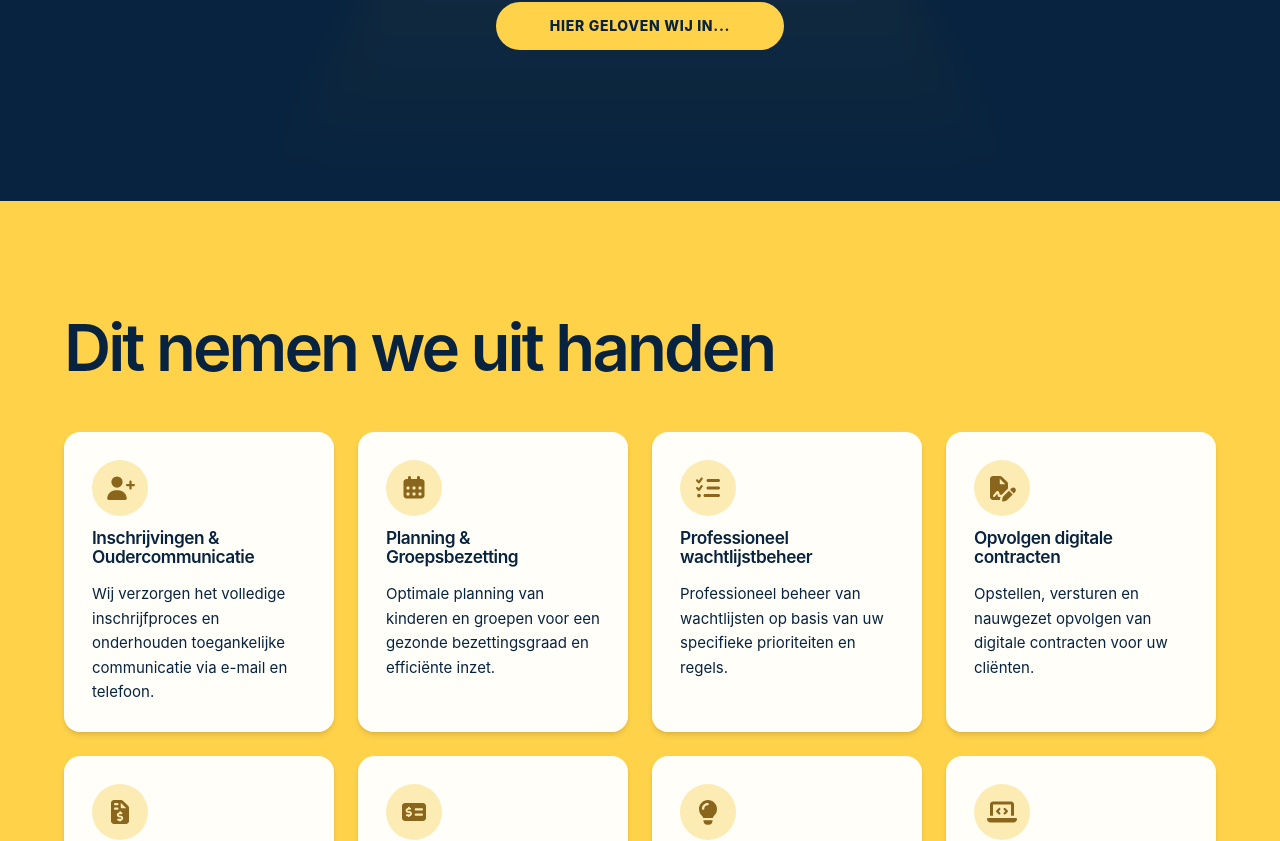
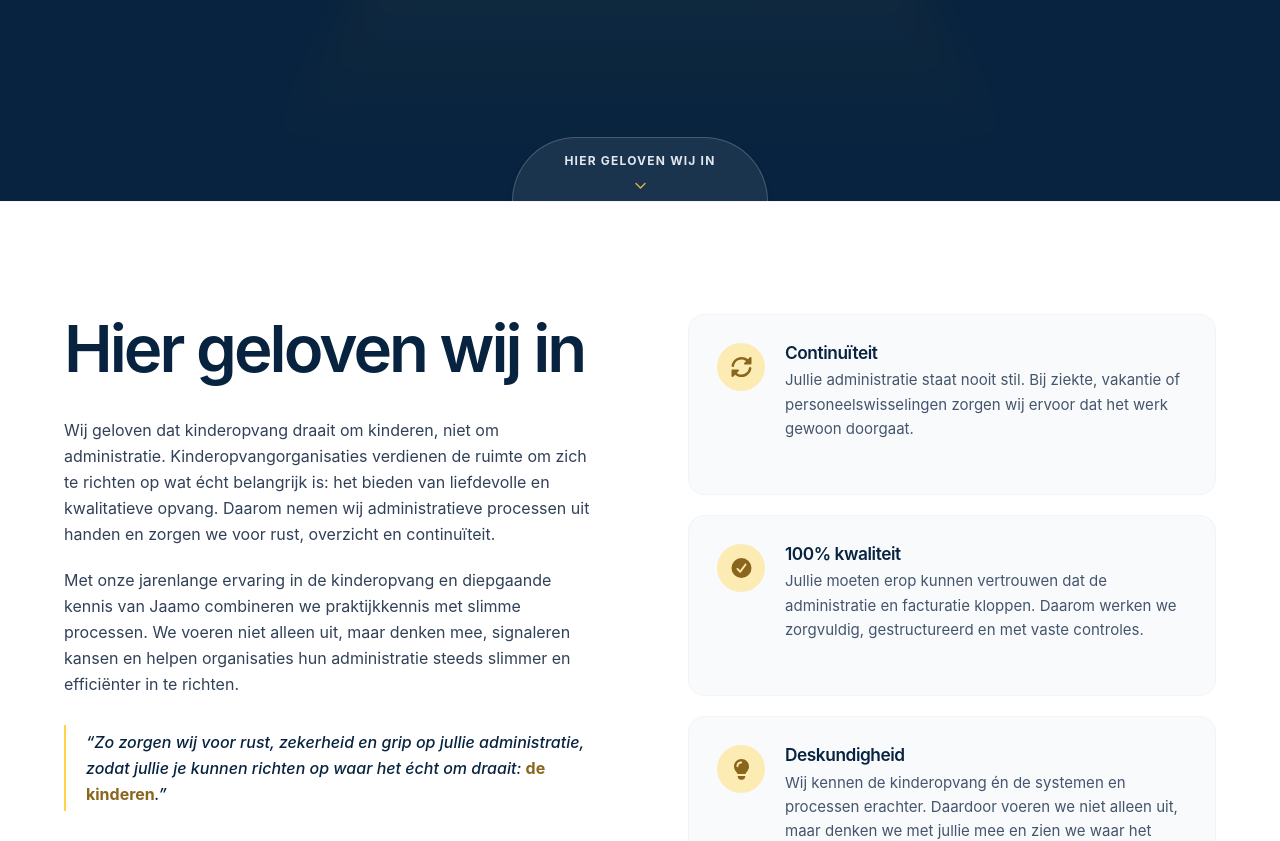
Before and after one commit to k33n8nc/lumi, a Nuxt app: page / in a window 1280 px wide. Shown: the part 599-1440 px from the top of the page. Built offline with nearby package versions, Linux system fonts and the light colour scheme.

Commit message:
Simplify - remove animations pt3

```diff
--- /dev/null
+++ b/app/components/BeliefsSection.vue
@@ -0,0 +1,101 @@
+<script setup lang="ts">
+import { ref } from 'vue'
+import { FontAwesomeIcon } from '@fortawesome/vue-fontawesome'
+import {
+  faCircleCheck,
+  faLightbulb,
+  faRotate
+} from '@fortawesome/free-solid-svg-icons'
+import { ScrollSmoother } from 'gsap/ScrollSmoother'
+
+const sectionRef = ref<HTMLElement | null>(null)
+
+const beliefs = [
+  {
+    icon: faRotate,
+    title: 'Continuïteit',
+    text: 'Jullie administratie staat nooit stil. Bij ziekte, vakantie of personeelswisselingen zorgen wij ervoor dat het werk gewoon doorgaat.'
+  },
+  {
+    icon: faCircleCheck,
+    title: '100% kwaliteit',
+    text: 'Jullie moeten erop kunnen vertrouwen dat de administratie en facturatie kloppen. Daarom werken we zorgvuldig, gestructureerd en met vaste controles.'
+  },
+  {
+    icon: faLightbulb,
+    title: 'Deskundigheid',
+    text: 'Wij kennen de kinderopvang én de systemen en processen erachter. Daardoor voeren we niet alleen uit, maar denken we met jullie mee en zien we waar het slimmer of beter kan.'
+  }
+]
+
+const scrollToBeliefs = () => {
+  if (!sectionRef.value) return
+  const smoother = ScrollSmoother.get()
+  if (smoother) {
+    smoother.scrollTo(sectionRef.value, true)
+  } else {
+    sectionRef.value.scrollIntoView({ behavior: 'smooth' })
+  }
+}
+
+defineExpose({
+  scrollToBeliefs
+})
+</script>
+
+<template>
+  <section
+    id="visie"
+    ref="sectionRef"
+    class="w-full py-24 md:py-28 px-6 md:px-16 bg-white text-lumi-navy border-t border-slate-100"
+    aria-labelledby="beliefs-title"
+  >
+    <div class="w-full max-w-[100rem] mx-auto flex flex-col gap-14 md:gap-16">
+
+      <!-- Top Grid: Intro Copy on Left, Pillars on Right -->
+      <div class="grid grid-cols-1 lg:grid-cols-12 gap-12 lg:gap-20 xl:gap-24 items-start">
+
+        <!-- Left Column: Heading, Story Paragraphs & Concluding Quote -->
+        <div class="lg:col-span-6 flex flex-col gap-6">
+          <h1 id="beliefs-title" class="text-lumi-navy">
+            Hier geloven wij in
+          </h1>
+          <div class="flex flex-col gap-5 text-slate-700 text-body-lg leading-relaxed mt-2">
+            <p>
+              Wij geloven dat kinderopvang draait om kinderen, niet om administratie. Kinderopvangorganisaties verdienen de ruimte om zich te richten op wat écht belangrijk is: het bieden van liefdevolle en kwalitatieve opvang. Daarom nemen wij administratieve processen uit handen en zorgen we voor rust, overzicht en continuïteit.
+            </p>
+            <p>
+              Met onze jarenlange ervaring in de kinderopvang en diepgaande kennis van Jaamo combineren we praktijkkennis met slimme processen. We voeren niet alleen uit, maar denken mee, signaleren kansen en helpen organisaties hun administratie steeds slimmer en efficiënter in te richten.
+            </p>
+
+            <!-- Concluding Quote Statement -->
+            <blockquote class="relative pl-5 border-l-2 border-lumi-yellow text-lumi-navy italic font-medium text-body-lg leading-relaxed pt-1 pb-1 mt-2">
+              &ldquo;Zo zorgen wij voor rust, zekerheid en grip op jullie administratie, zodat jullie je kunnen richten op waar het écht om draait: <span class="text-lumi-gold-text not-italic font-bold">de kinderen</span>.&rdquo;
+            </blockquote>
+          </div>
+        </div>
+
+        <!-- Right Column: 3 Vertical Value Pillars (Equal Height) -->
+        <div class="lg:col-span-6 grid grid-cols-1 auto-rows-fr gap-5">
+          <article
+            v-for="belief in beliefs"
+            :key="belief.title"
+            class="flex flex-col sm:flex-row items-start h-full p-6 sm:p-7 rounded-2xl bg-slate-50 border border-slate-100 hover:shadow-md transition-all duration-200 gap-4 sm:gap-5"
+          >
+            <span class="inline-grid place-items-center w-12 h-12 rounded-full bg-lumi-gold-bg text-lumi-gold-text text-xl flex-shrink-0" aria-hidden="true">
+              <FontAwesomeIcon :icon="belief.icon" />
+            </span>
+            <div class="flex flex-col gap-1.5">
+              <h3 class="text-lumi-navy">
+                {{ belief.title }}
+              </h3>
+              <p class="text-slate-600 text-body-md leading-relaxed">
+                {{ belief.text }}
+              </p>
+            </div>
+          </article>
+        </div>
+      </div>
+    </div>
+  </section>
+</template>
--- a/app/components/HeroSection.vue
+++ b/app/components/HeroSection.vue
@@ -1,20 +1,25 @@
 <script setup lang="ts">
+import { FontAwesomeIcon } from '@fortawesome/vue-fontawesome'
+import { faChevronDown } from '@fortawesome/free-solid-svg-icons'
+
 const emit = defineEmits<{
+  (e: 'scrollToBeliefs'): void
   (e: 'scrollToServices'): void
 }>()
 
-const handleScrollToServices = () => {
-  emit('scrollToServices')
+const handleActionClick = () => {
+  emit('scrollToBeliefs')
 }
 </script>
 
 <template>
   <section
     id="hero"
-    class="relative w-full h-screen min-h-[42rem] flex flex-col justify-center items-center overflow-hidden bg-lumi-navy text-lumi-white px-6 py-20 md:py-16 select-none"
+    class="relative w-full h-screen min-h-[44rem] flex flex-col justify-center items-center overflow-hidden bg-lumi-navy text-lumi-white px-6 pt-12 pb-24 select-none"
     aria-label="Introductie"
   >
-    <div class="relative z-10 max-w-[62rem] text-center flex flex-col items-center">
+    <!-- HERO MAIN CONTENT (SHIFTED UPWARDS) -->
+    <div class="relative z-10 max-w-[62rem] text-center flex flex-col items-center -translate-y-4 sm:-translate-y-6 md:-translate-y-10">
 
       <!-- LOGO WITH SUBTLE LIGHT EFFECT -->
       <div class="relative flex flex-col items-center">
@@ -71,13 +76,22 @@ const handleScrollToServices = () => {
         Met jarenlange praktijkervaring binnen de kinderopvang weten wij precies waar de uitdagingen
         liggen - van planning en oudercommunicatie tot facturatie en debiteurenbeheer.
       </p>
-      <button
-        class="inline-flex items-center justify-center min-w-[18rem] mt-8 px-8 py-3.5 border-0 rounded-full bg-lumi-yellow text-lumi-navy font-extrabold text-sm tracking-wider uppercase cursor-pointer hover:-translate-y-0.5 hover:bg-[#ffdc6f] transition-all duration-180"
-        type="button"
-        @click="handleScrollToServices"
-      >
-        Hier geloven wij in...
-      </button>
     </div>
+
+    <!-- BOTTOM HALF-CIRCLE DOME TAB (CLICK TO SCROLL) -->
+    <button
+      type="button"
+      class="group absolute bottom-0 left-1/2 -translate-x-1/2 z-20 flex flex-col items-center justify-center w-56 sm:w-64 h-14 sm:h-16 rounded-t-full bg-white/8 hover:bg-white/16 border-t border-x border-white/20 hover:border-lumi-yellow/50 backdrop-blur-md text-slate-200 hover:text-white transition-all duration-300 cursor-pointer pt-2.5 pb-1.5 gap-2 sm:gap-2.5 shadow-md hover:shadow-lg hover:-translate-y-0.5"
+      aria-label="Scroll naar visie: Hier geloven wij in"
+      @click="handleActionClick"
+    >
+      <span class="text-[11px] sm:text-xs font-bold tracking-widest uppercase group-hover:text-lumi-yellow transition-colors duration-200">
+        Hier geloven wij in
+      </span>
+      <FontAwesomeIcon
+        :icon="faChevronDown"
+        class="text-[11px] sm:text-xs text-lumi-yellow/80 group-hover:text-lumi-yellow transition-transform duration-200 group-hover:translate-y-0.5"
+      />
+    </button>
   </section>
 </template>
--- a/app/components/ServicesSection.vue
+++ b/app/components/ServicesSection.vue
@@ -91,7 +91,7 @@ defineExpose({
     <div class="w-full max-w-[100rem] mx-auto">
       <header class="mb-10 md:mb-12">
         <h1>
-          Dit nemen we uit handen
+          Dit nemen wij uit handen
         </h1>
       </header>
 
--- a/app/pages/index.vue
+++ b/app/pages/index.vue
@@ -14,6 +14,7 @@ useHead({
   ]
 })
 
+const beliefsRef = ref<{ scrollToBeliefs: () => void } | null>(null)
 const servicesRef = ref<{ scrollToServices: () => void } | null>(null)
 const teamContactRef = ref<{ scrollToTeam: () => void, scrollToContact: () => void } | null>(null)
 const careersRef = ref<{ scrollToCareers: () => void } | null>(null)
@@ -27,6 +28,8 @@ const onNavigate = (sectionId: string) => {
     } else {
       window.scrollTo({ top: 0, behavior: 'smooth' })
     }
+  } else if (sectionId === 'visie' || sectionId === 'geloven-wij-in') {
+    beliefsRef.value?.scrollToBeliefs()
   } else if (sectionId === 'diensten') {
     servicesRef.value?.scrollToServices()
   } else if (sectionId === 'team') {
@@ -81,9 +84,15 @@ onBeforeUnmount(() => {
       <div id="smooth-content">
         <main class="min-h-screen">
           <!-- Standalone Static Hero Section -->
-          <HeroSection @scroll-to-services="() => onNavigate('diensten')" />
+          <HeroSection
+            @scroll-to-beliefs="() => onNavigate('visie')"
+            @scroll-to-services="() => onNavigate('diensten')"
+          />
 
-          <!-- Standalone Pinned Horizontal Services Section -->
+          <!-- Beliefs / Visie Section -->
+          <BeliefsSection ref="beliefsRef" />
+
+          <!-- Standalone Services Section -->
           <ServicesSection ref="servicesRef" />
 
           <!-- Team & Contact Navy Orb Transition Section -->
```
